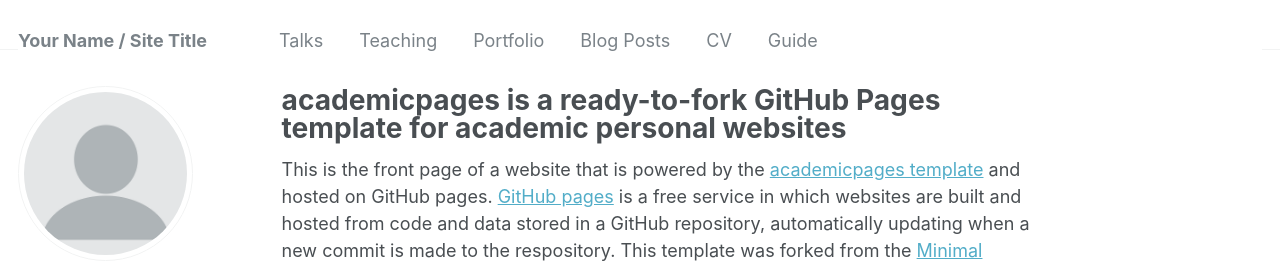
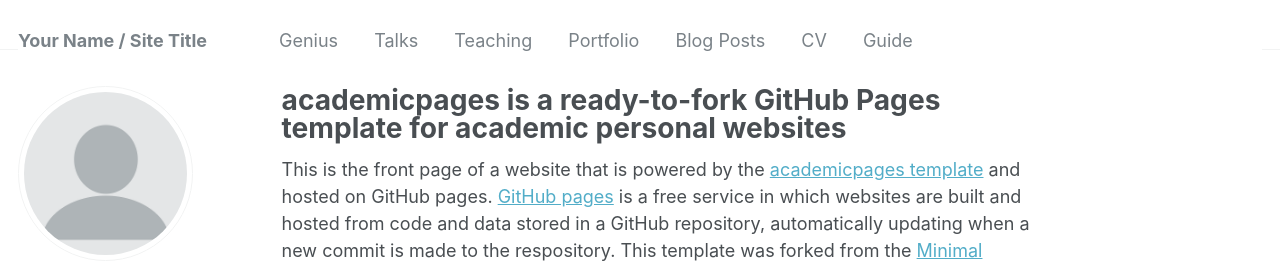
Before and after one commit to Dorie6677/dorie6677.github.io, a Jekyll site: the page built from _pages/about.md, in a window 1280 px wide. Shown: the top 263 px of the page. Built offline with Jekyll 4.4.1, drawn with Linux system fonts in a browser that asks for light colours; some web fonts are replaced.

Commit message:
Update navigation.yml

```diff
--- a/_data/navigation.yml
+++ b/_data/navigation.yml
@@ -1,6 +1,7 @@
 # main links links
 main:
-
+  - title: "Genius"
+    url: /Genius/
 
   - title: "Talks"
     url: /talks/
```
